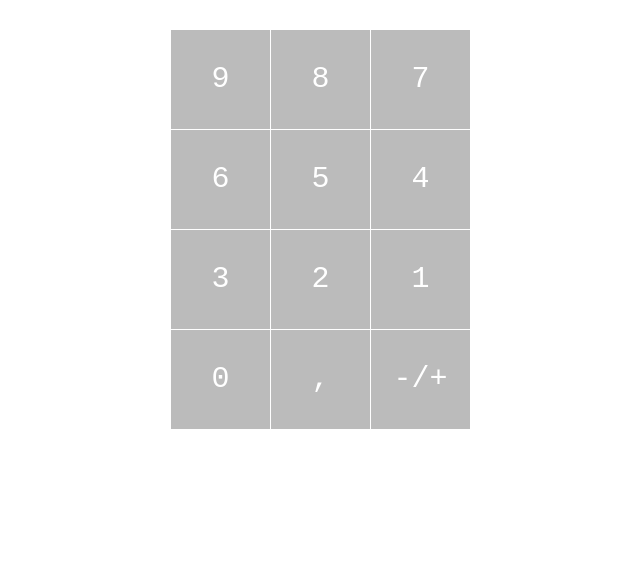
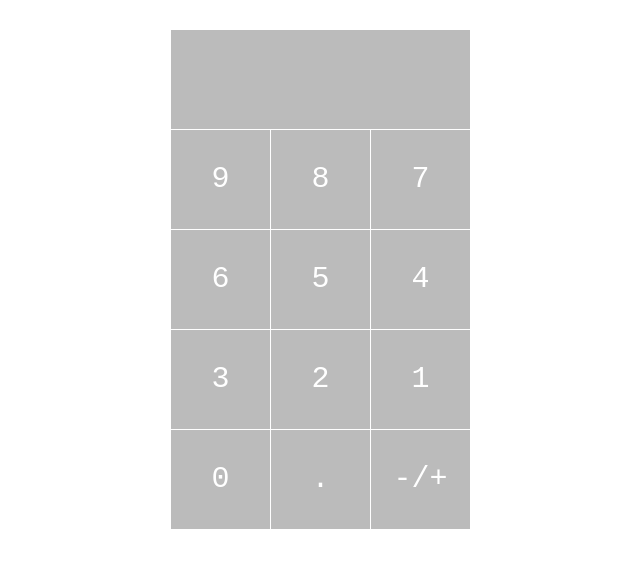
Before and after one commit to lisbethmarianne/calculator, a plain HTML site: page index.html in a window 1280 px wide. Shown: the whole page, without its empty margins (319-959 px from the left). Drawn offline with Linux system fonts and the light colour scheme.

Commit message:
make numbers/dot clickable, show to user

```diff
--- a/css/style.css
+++ b/css/style.css
@@ -1,7 +1,20 @@
 .container {
-    height: 400px;
+  height: 500px;
   width: 300px;
   margin: 30px auto;
+  font-size: 30px;
+  font-family: "Courier New", Courier, monospace;
+  line-height: 99px;
+  color: white;
+  text-align: center;
+}
+
+.input {
+  height: 99px;
+  width: 299px;
+  background-color: #bbb;
+  border-bottom: 1px solid white;
+  text-align: right;
 }
 
 .square {
@@ -11,9 +24,4 @@
   border-right: 1px solid white;
   height: 99px;
   width: 99px;
-    color: white;
-    text-align: center;
-    font-size: 30px;
-    font-family: "Courier New", Courier, monospace;
-    line-height: 99px;
 }
--- a/index.html
+++ b/index.html
@@ -7,7 +7,9 @@
   </head>
   <body>
 
-    <div class="container"></div>
+    <div class="container">
+      <div class="input"></div>
+    </div>
 
     <script src="js/jquery-2.1.4.min.js"></script>
     <script src="js/calculator.js"></script>
--- a/js/calculator.js
+++ b/js/calculator.js
@@ -3,9 +3,18 @@ $(document).ready(function() {
   var squares = [];
   for (i = 0; i <= 9; i++) {
     var j = 9 - i;
-    squares.push('<div class="square ' + j + '">' + j + '</div>');
+    squares.push('<div class="square number ' + j + '">' + j + '</div>');
   }
-  squares.push('<div class="square comma">,</div>');
+  squares.push('<div class="square dot">.</div>');
   squares.push('<div class="square minus-plus-sign">-/+</div>');
   $('.container').append(squares.join(''));
+
+  // store clicked numbers/dot and add to input field
+  var input = [];
+  $('.number, .dot').on('click', function(){    // edit this to add only one dot
+    var number = $(this).text();
+    input.push(number);
+    $('.input').empty();
+    $('.input').append(input.join(''));
+  });
 });
```
Lines whose indentation alone changed are shown as unchanged.
